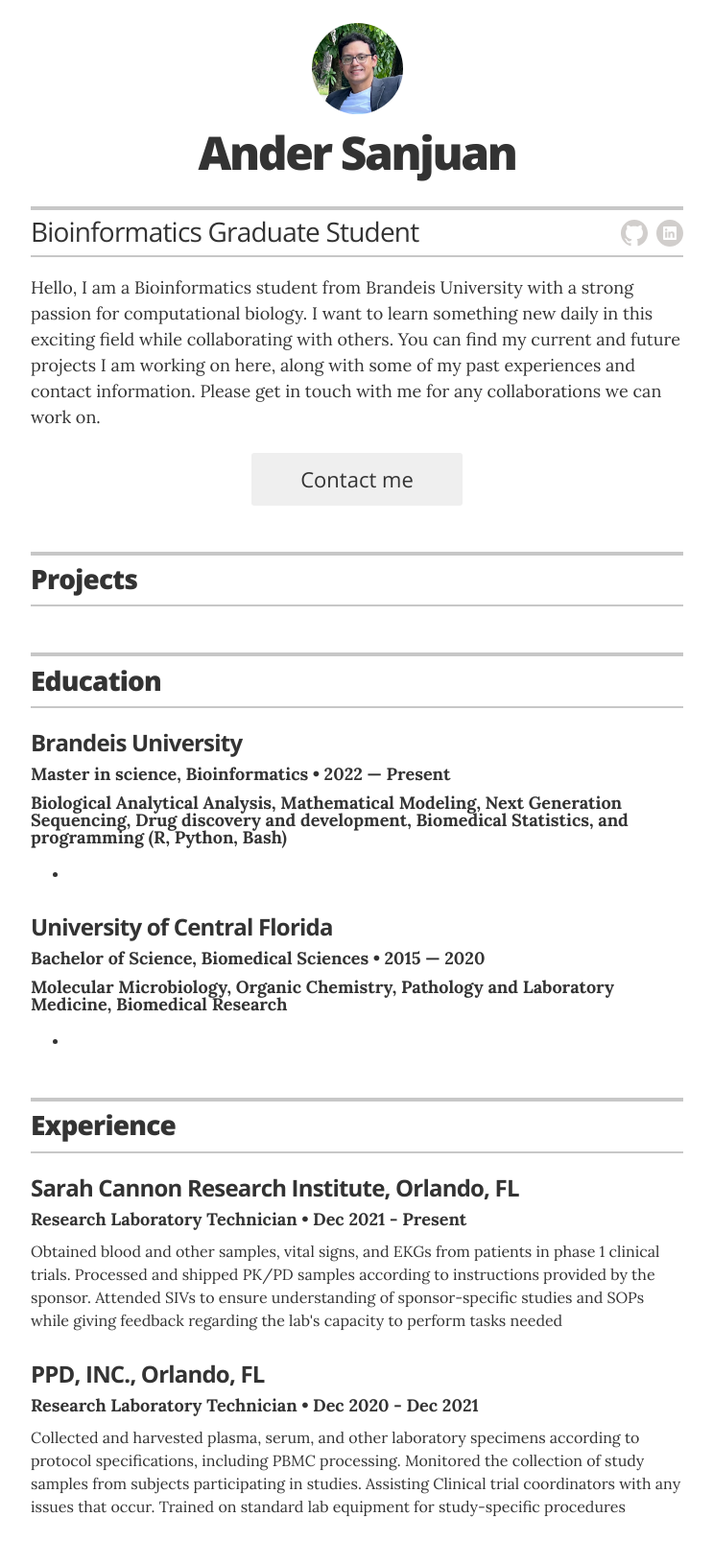
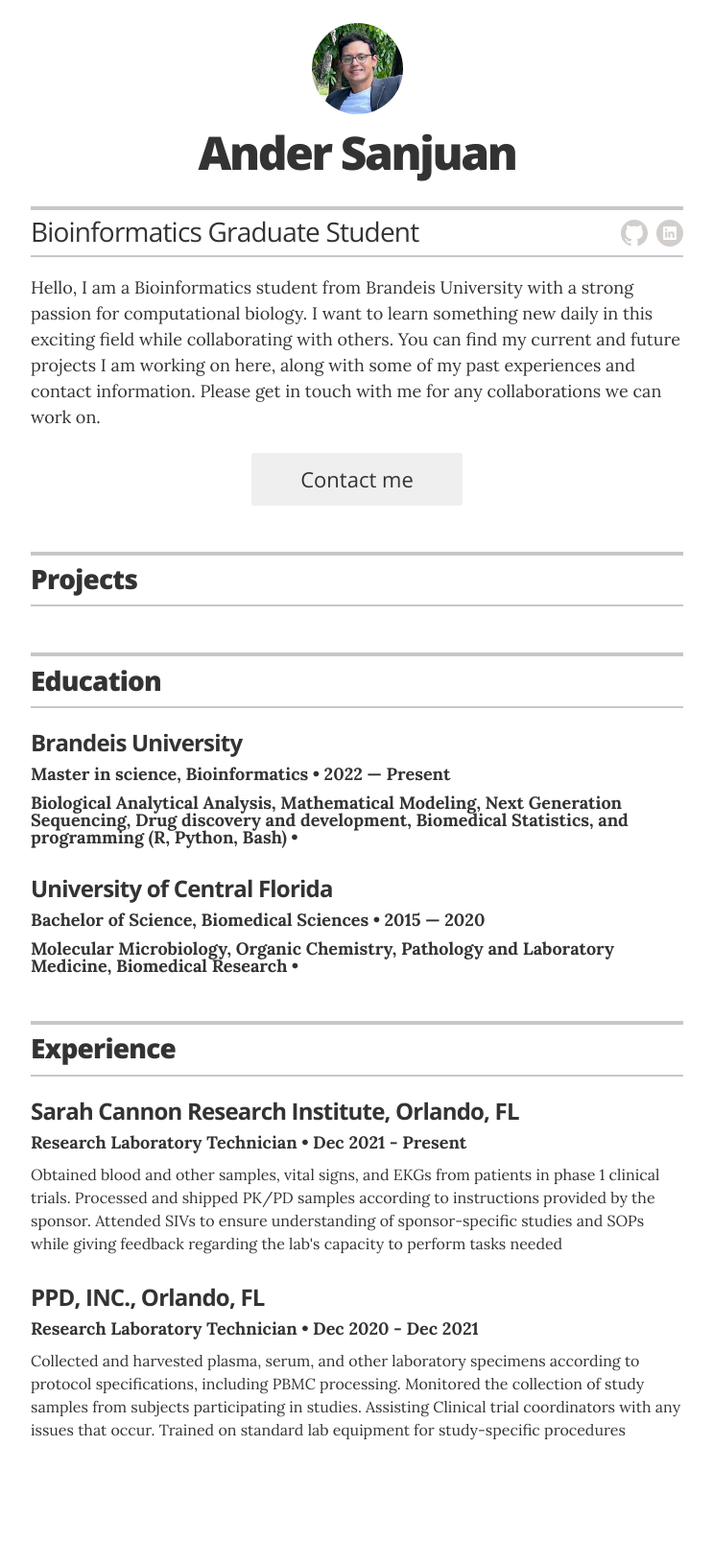
Before and after one commit to Andersanjuan/andersanjuan.github.io, a Jekyll site: the page built from index.html, in a window 1280 px wide. Shown: the whole page at 96% size, without its empty margins (268-1011 px from the left). Built offline with Jekyll 4.4.1, drawn with Linux system fonts in a browser that asks for light colours; after the commit the page ends 1550 px from its top, so only the background shows below that.

Commit message:
Update resume.html

```diff
--- a/_layouts/resume.html
+++ b/_layouts/resume.html
@@ -80,14 +80,15 @@
         <div class="resume-item" itemscope itemprop="alumniOf" itemtype="http://schema.org/CollegeOrUniversity">
           <h3 class="resume-item-title" itemprop="name">{{ education.uni }}</h3>
           <h4 class="resume-item-details group" itemprop="description">{{ education.degree }} &bull; {{ education.year }}</h4>
-          <h5 class="resume-item-details coursework-title" itemprop="description">{{ education.coursework }}</h5>
+          <!-- <h5 class="resume-item-details coursework-title" itemprop="description">{{ education.coursework }}</h5>
           <p class="resume-item-copy" itemprop="description">
             <ul class="resume-item-list">
               {% for coursework in education.coursework %}
               <li>{{ coursework.coursework }}</li>
               {% endfor %}
-            </ul>
-
+            </ul> -->
+          <h5 class="resume-item-details coursework-title" itemprop="description">{{ education.coursework }} &bull; {{ education.courses }}</h5>
+            <p class="resume-item-copy">{{ education.summary }}</p>
 
           <p class="resume-item-copy">{{ education.summary }}</p>
         </div>
```
